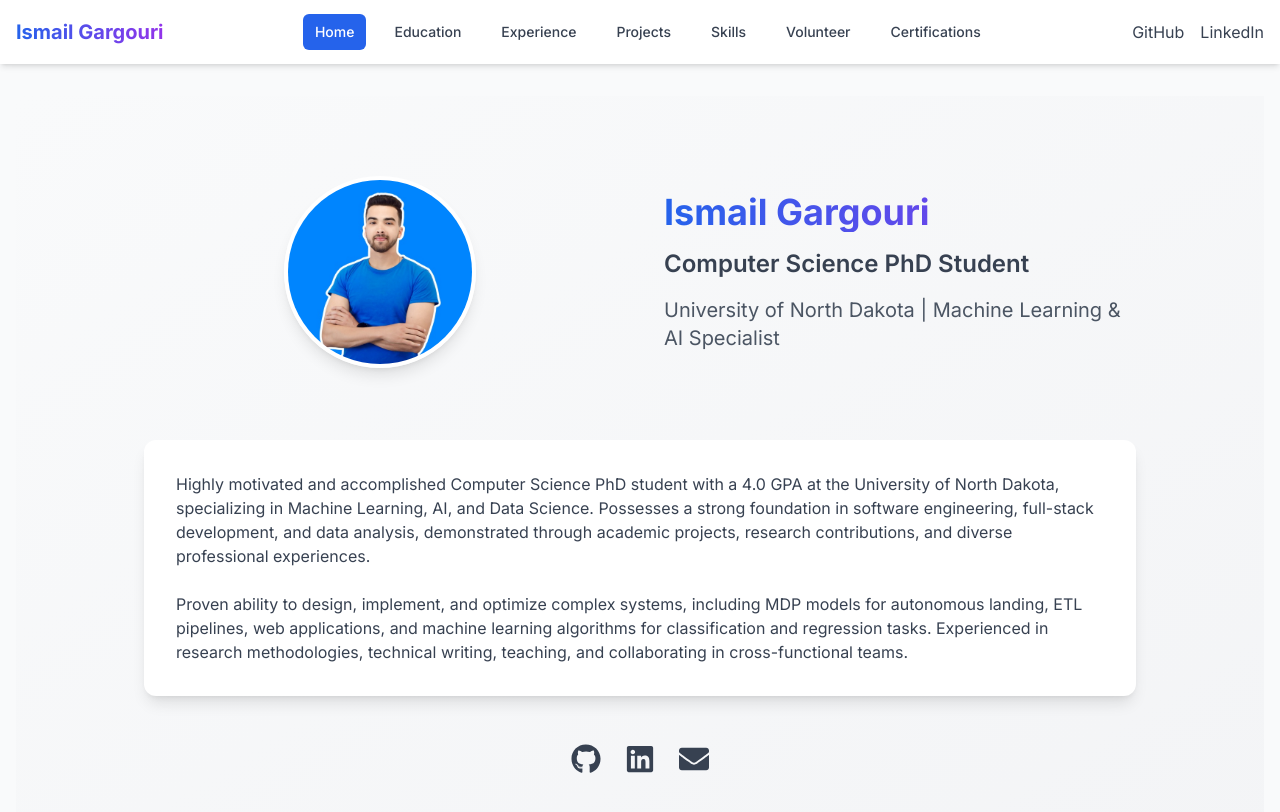
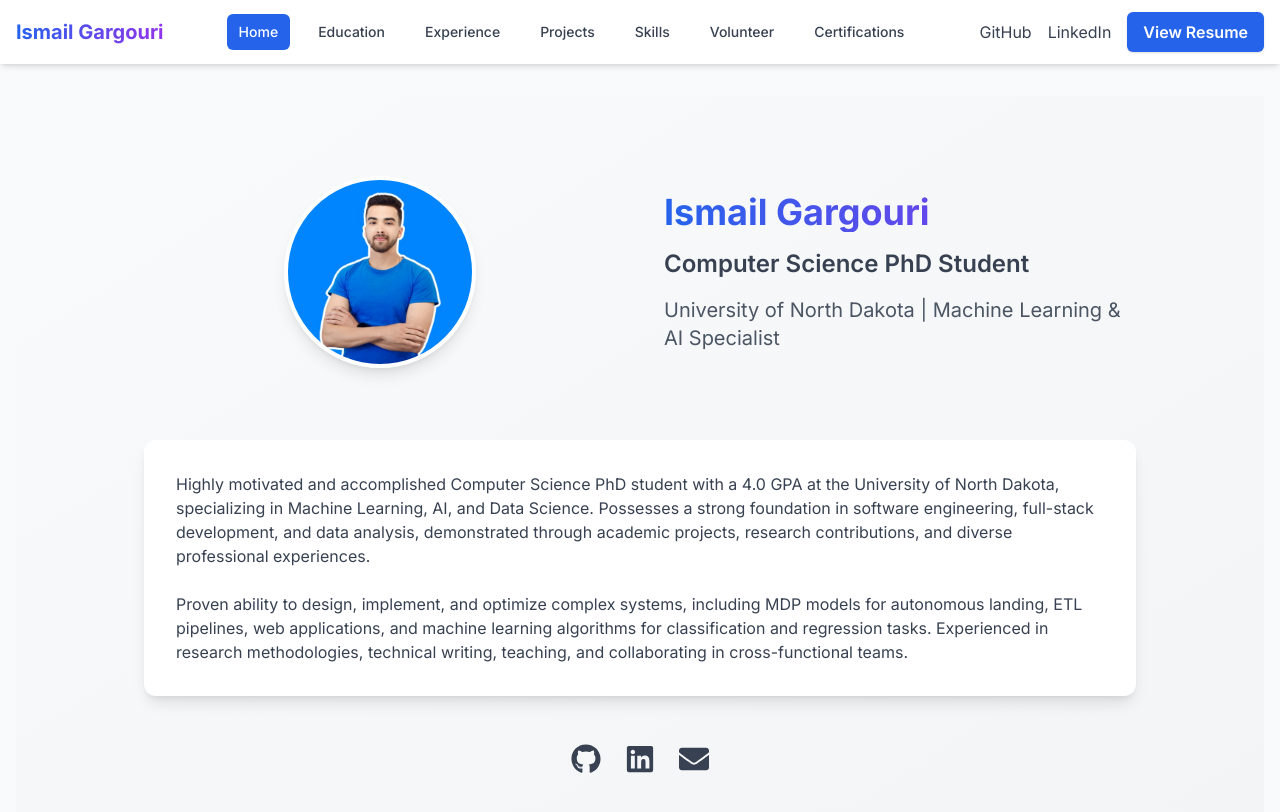
Before and after one commit to igargouri10/my-portfolio, a Next.js app: page / in a window 1280 px wide. Shown: the top 812 px of the page. Built offline with nearby package versions, Linux system fonts and the light colour scheme.

Commit message:
feat: add View Resume button to navbar

```diff
--- a/src/components/Navbar.tsx
+++ b/src/components/Navbar.tsx
@@ -59,6 +59,14 @@ export default function Navbar() {
             >
               LinkedIn
             </a>
+            <a
+              href="https://drive.google.com/file/d/1_Nhnc9q6_y5xyFLnAXzd_gTx5LmJAWeg/view?usp=sharing"
+              target="_blank"
+              rel="noopener noreferrer"
+              className="bg-blue-600 text-white px-4 py-2 rounded-md font-semibold shadow hover:bg-blue-700 transition-colors duration-300"
+            >
+              View Resume
+            </a>
           </div>
         </div>
       </div>
```
